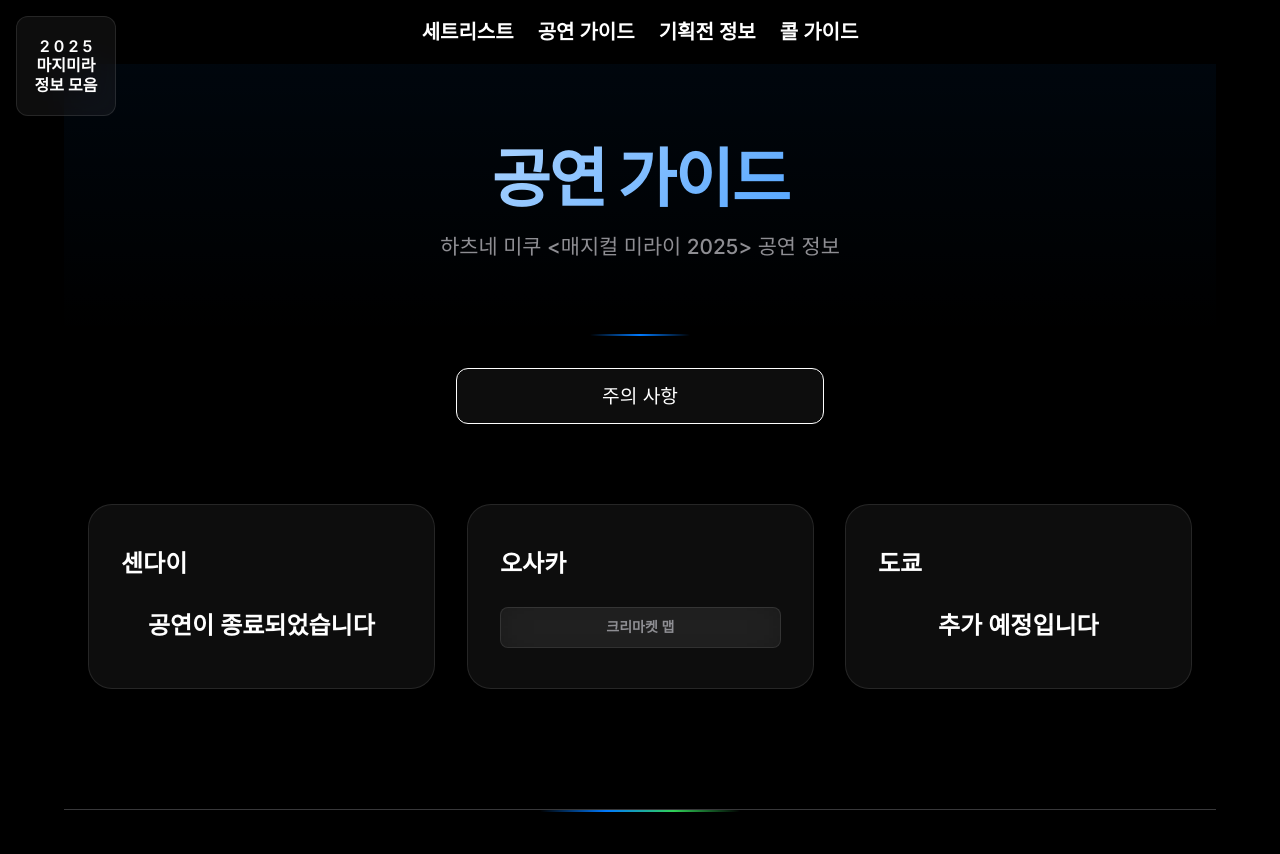
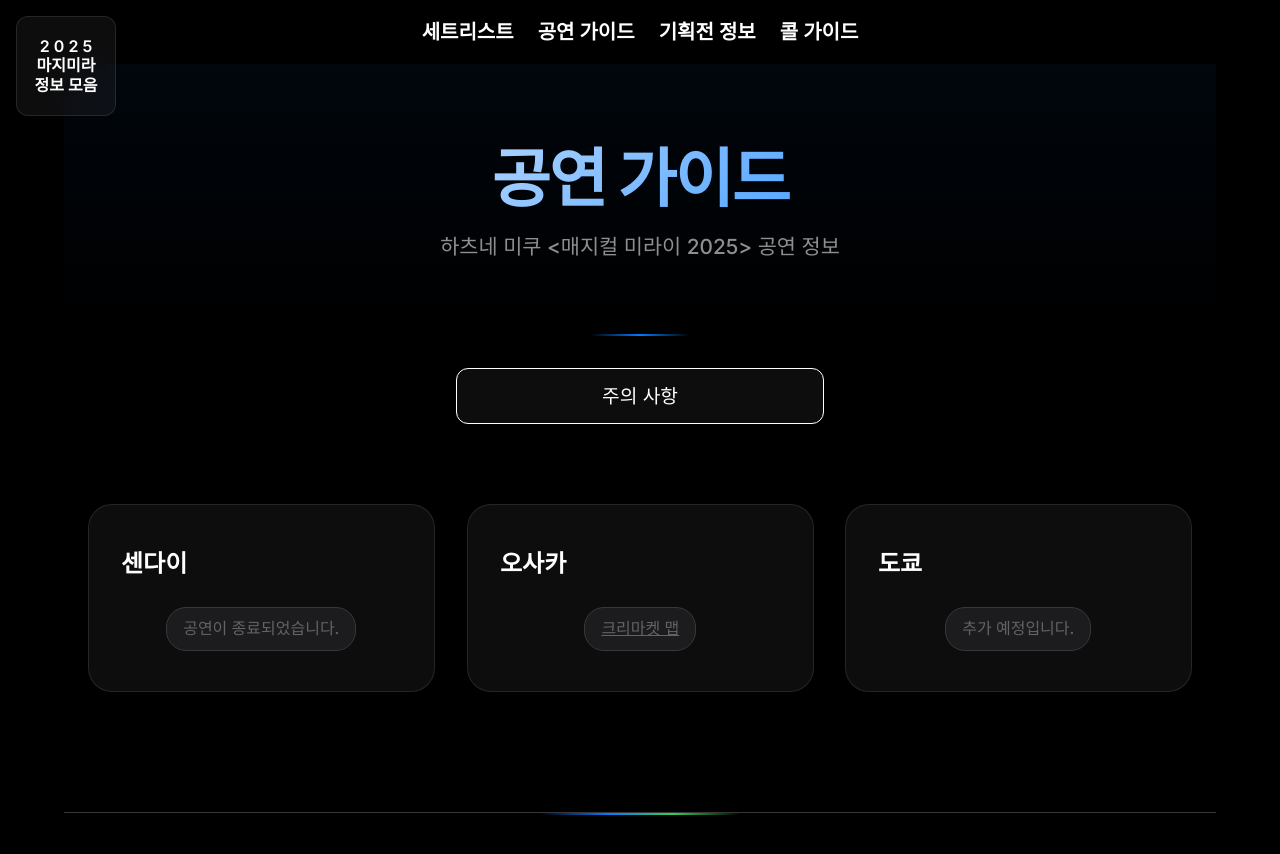
Before and after one commit to kuroka3/MM-Info, a Next.js app: page /concert-guide in a window 1280 px wide. Shown: the top 854 px of the page. Built offline with nearby package versions, Linux system fonts and the light colour scheme; a web font is replaced by a local one.

Commit message:
rollback branch

```diff
--- a/src/app/concert-guide/page.tsx
+++ b/src/app/concert-guide/page.tsx
@@ -26,7 +26,9 @@
           <div className="feature-card">
             <h3 className="feature-title">센다이</h3>
             <div className="feature-list">
-              <p className="feature-message">공연이 종료되었습니다</p>
+              <div className="date-row">
+                <span className="header-date">공연이 종료되었습니다.</span>
+              </div>
             </div>
           </div>
           <div className="feature-card">
@@ -35,7 +37,7 @@
               <div className="date-row">
                 <Link
                   href="/exhibition-info/osaka/creators-market"
-                  className="glass-effect block-link map-link"
+                  className="header-date"
                 >
                   크리마켓 맵
                 </Link>
@@ -45,7 +47,9 @@
           <div className="feature-card">
             <h3 className="feature-title">도쿄</h3>
             <div className="feature-list">
-              <p className="feature-message">추가 예정입니다</p>
+              <div className="date-row">
+                <span className="header-date">추가 예정입니다.</span>
+              </div>
             </div>
           </div>
         </div>
--- a/src/app/exhibition-info/osaka/creators-market/Client.tsx
+++ b/src/app/exhibition-info/osaka/creators-market/Client.tsx
@@ -190,6 +190,7 @@
       <header className="header">
         <div className="container header-content">
           <h1 className="header-title">Creators Market Map</h1>
+          <p className="header-subtitle">오사카 크리에이터즈 마켓 맵</p>
         </div>
       </header>
 
@@ -336,7 +337,7 @@
                               <li key={m.name} className="member-item">
                                 <span className="member-name">
                                   {m.name}
-                                  {m.koName && <> ({m.koName})</>}
+                                  {m.koName && m.koName !== m.name && <> ({m.koName})</>}
                                 </span>
                                 {!!m.links?.length && (
                                   <span className="member-links">
--- a/src/app/globals.css
+++ b/src/app/globals.css
@@ -1108,6 +1108,8 @@
   display: block;
   width: 100%;
   text-align: center;
+  font-size: 1.125rem;
+  color: var(--text-primary);
 }
 
 .block-disabled {
```
